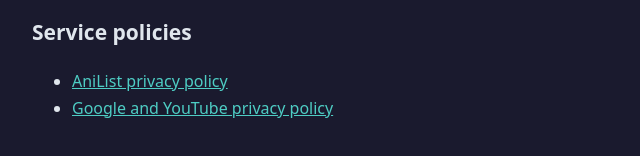
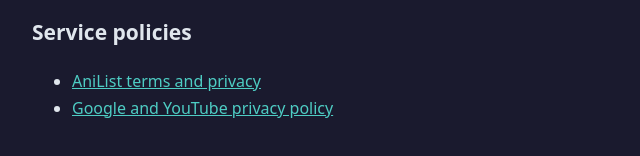
Before and after one commit to Shivam-yd/anihour-privacy, a plain HTML site: page index.html in a window 1280 px wide. Shown: the part 1957-2113 px from the top of the page, 228-868 px from the left. Drawn offline with Linux system fonts and the light colour scheme.

Commit message:
Keep the public policy and free Pages instructions aligned with AniHour

```diff
--- a/index.html
+++ b/index.html
@@ -13,5 +13,5 @@
 <section><h2>External websites</h2><p>Opening a trailer, news article, streaming-provider link, or other external link sends you to another service. That service may process information, set cookies, or require an account under its own privacy policy. AniHour does not control the content, privacy practices, availability, or charges of external websites.</p></section>
 <section><h2>Contact and policy changes</h2><p>Use the privacy contact listed below for questions about AniHour or to report content that should not appear. If you email the developer, your email address and message are used to respond to your request. This policy will be updated when AniHour&#39;s data practices change; the latest revision date appears above.</p></section>
 <h2>Anihour</h2><p>Support, privacy questions, and content reports: <a href="mailto:robert4host@gmail.com">robert4host@gmail.com</a></p>
-<h2>Service policies</h2><ul><li><a href="https://anilist.co/terms" rel="noreferrer">AniList privacy policy</a></li><li><a href="https://policies.google.com/privacy" rel="noreferrer">Google and YouTube privacy policy</a></li></ul>
+<h2>Service policies</h2><ul><li><a href="https://anilist.co/terms" rel="noreferrer">AniList terms and privacy</a></li><li><a href="https://policies.google.com/privacy" rel="noreferrer">Google and YouTube privacy policy</a></li></ul>
 </body></html>
```
